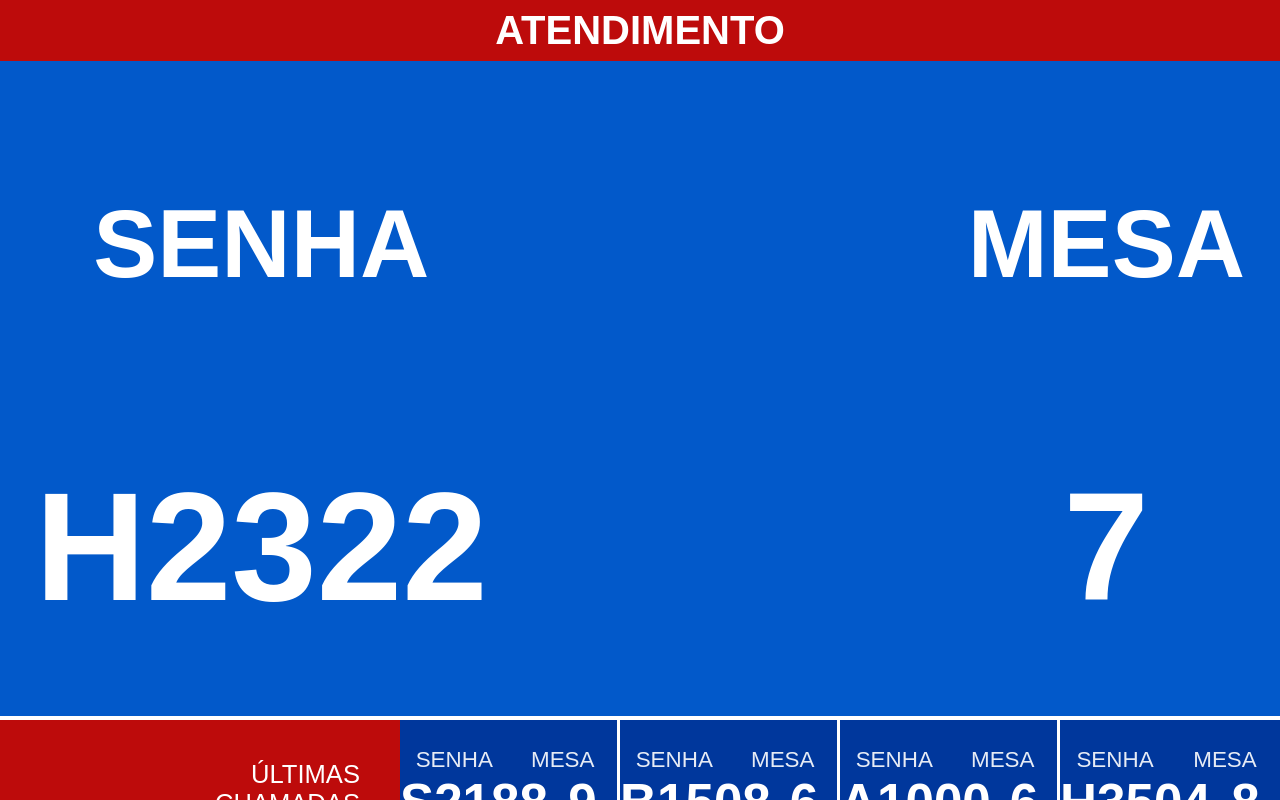
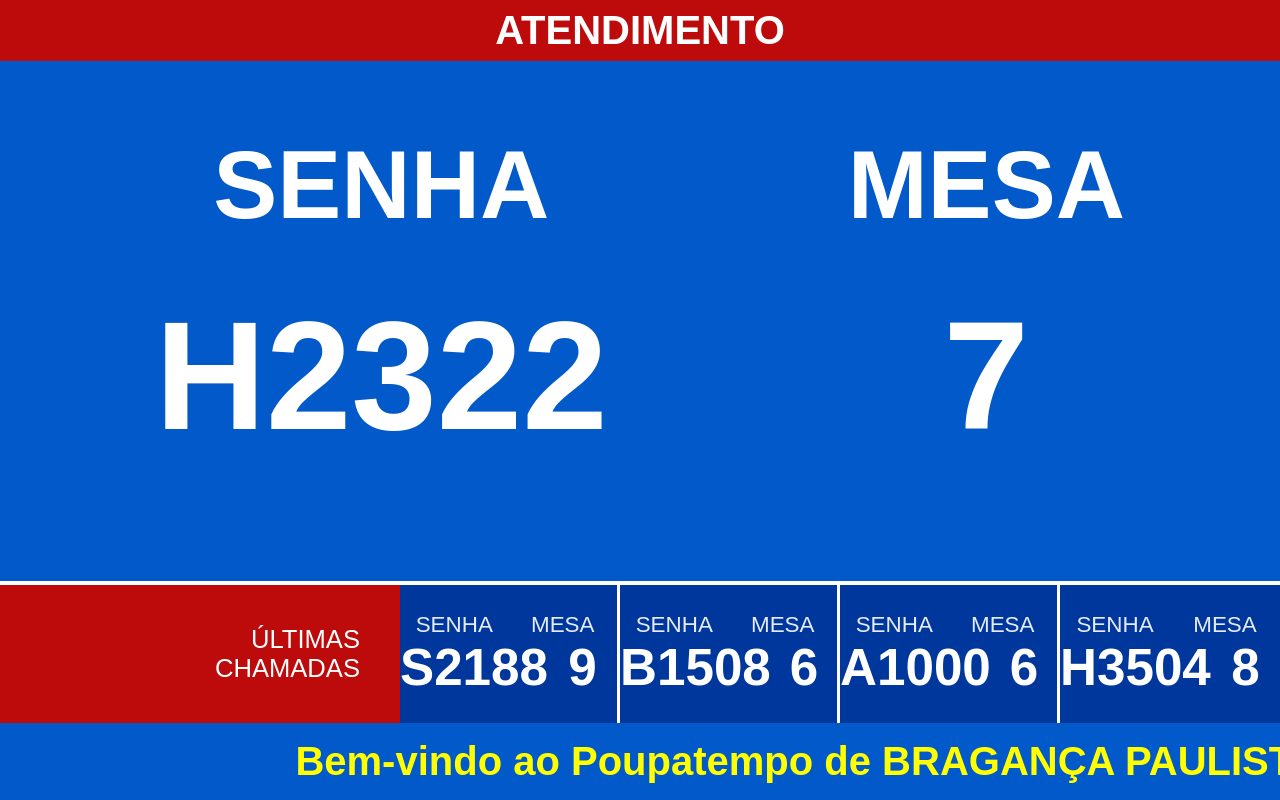
Before and after one commit to ViniciusPimentaa/projeto-painel, a plain HTML site: page index.html in a window 1280 px wide. Drawn offline with Linux system fonts and the light colour scheme.

Commit message:
Atualização final do roda pé

```diff
--- a/assets/css/style.css
+++ b/assets/css/style.css
@@ -10,7 +10,7 @@
   width: 100%;
   height: 100%;
   overflow: hidden;
-  /* cursor: none; */
+  cursor: none;
 }
 
 .painel {
@@ -22,7 +22,6 @@
   background-color: #0259ca;
   display: flex;
   flex-direction: column;
-  overflow: hidden;
 }
 
 .topo {
@@ -39,14 +38,16 @@
 .principal {
   display: flex;
   justify-content: center;
-  gap: 30rem;
+  gap: 15rem;
+  flex: 1;
+  align-items: center;
 }
 
 
 .bloco {
   text-align: center;
   color: #ffffff;
-  margin-top: 8rem;
+  margin-top: 2rem;
   position: relative;
 }
 
@@ -70,7 +71,7 @@
 .valor_1 {
   font-size: clamp(6rem, 12vw, 15rem);
   font-weight: bold;
-  margin-top: 10rem;
+  margin-top: 3rem;
 }
 
 
```
